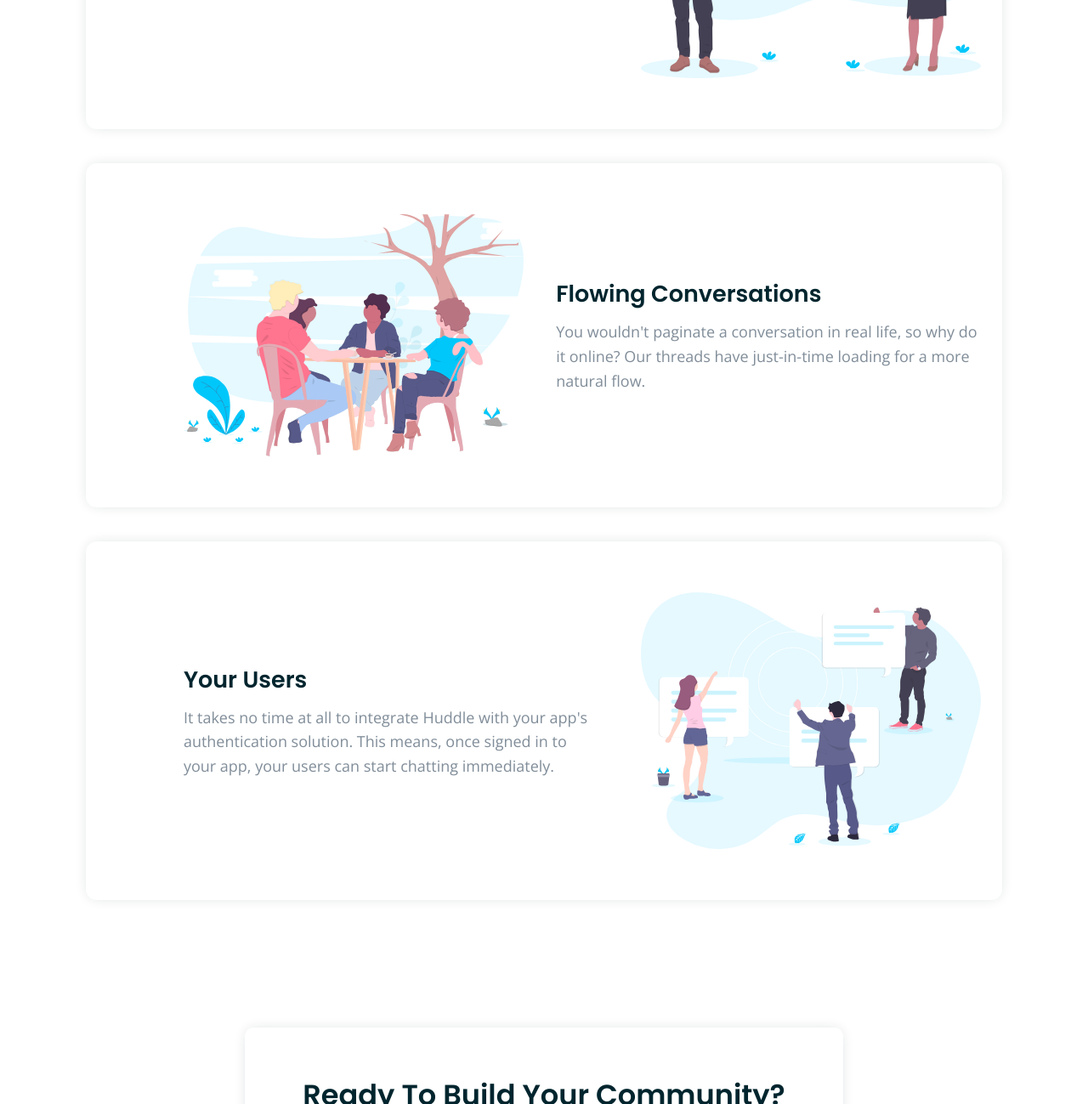
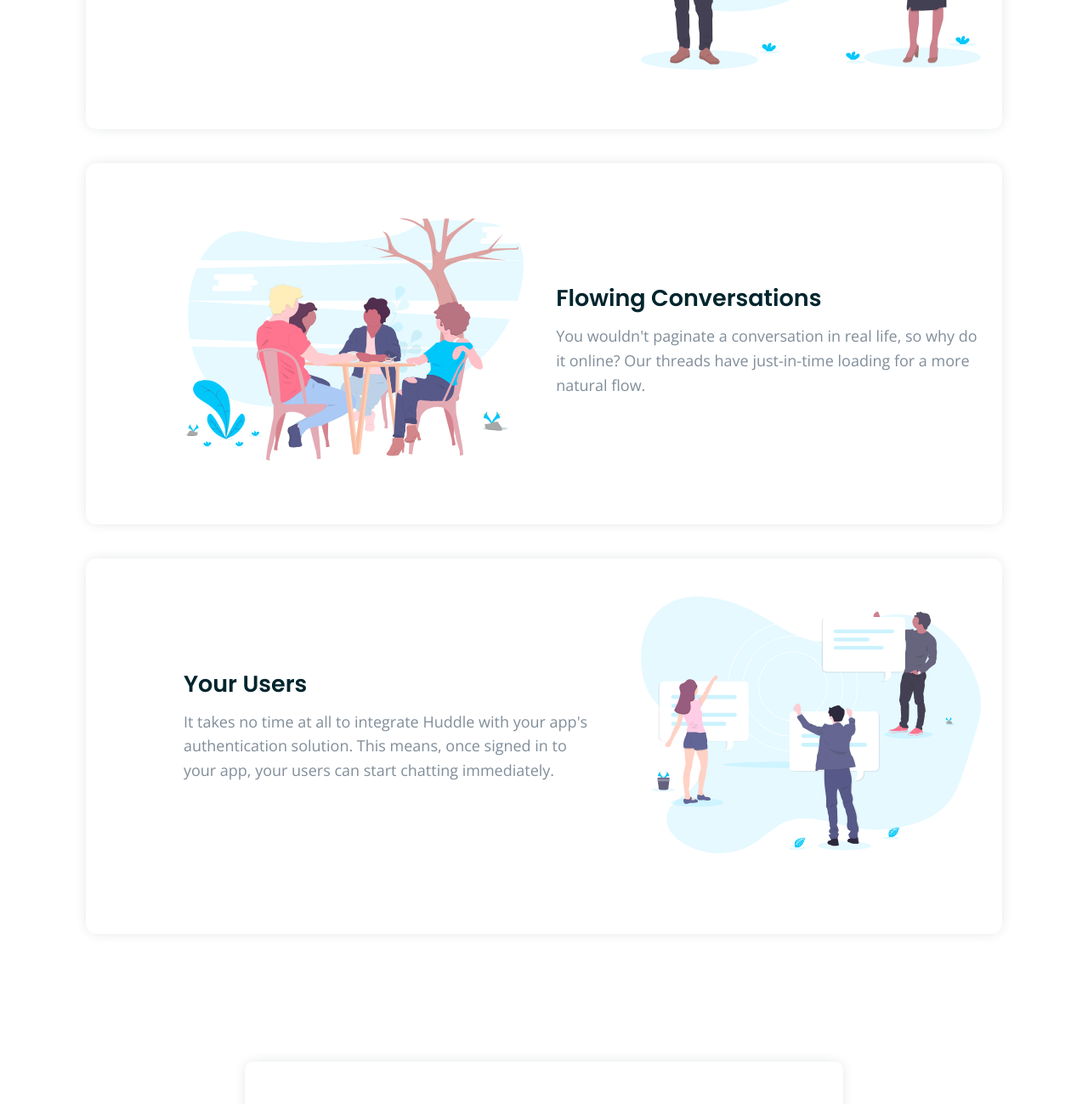
Before and after one commit to AbdulrahmanFE/Challenge_Num_14, a plain HTML site: page index.html in a window 1280 px wide. Shown: the part 1176-2475 px from the top of the page at 85% size. Drawn offline with nearby package versions, Linux system fonts and the light colour scheme.

Commit message:
Making Some Modifieds

```diff
--- a/css/style.css
+++ b/css/style.css
@@ -202,10 +202,18 @@
     display: flex;
     justify-content: space-between;
     align-items: center;
-    padding: 60px 25px 60px 115px;
+    padding: 50px 25px 70px 115px;
     background-color: #ffffff;
     border-radius: 13px;
     box-shadow: 0px 0px 15px -3px rgb(0 37 46 / 16%);
+  }
+  @media (min-width: 1250px) {
+    .feature-section .box.box:nth-of-type(2) {
+      padding: 65px 25px 75px 115px;
+    }
+    .feature-section .box.box:nth-of-type(3) {
+      padding: 45px 25px 95px 115px;
+    }
   }
   @media (max-width: 991px) {
     .feature-section .box {
```
